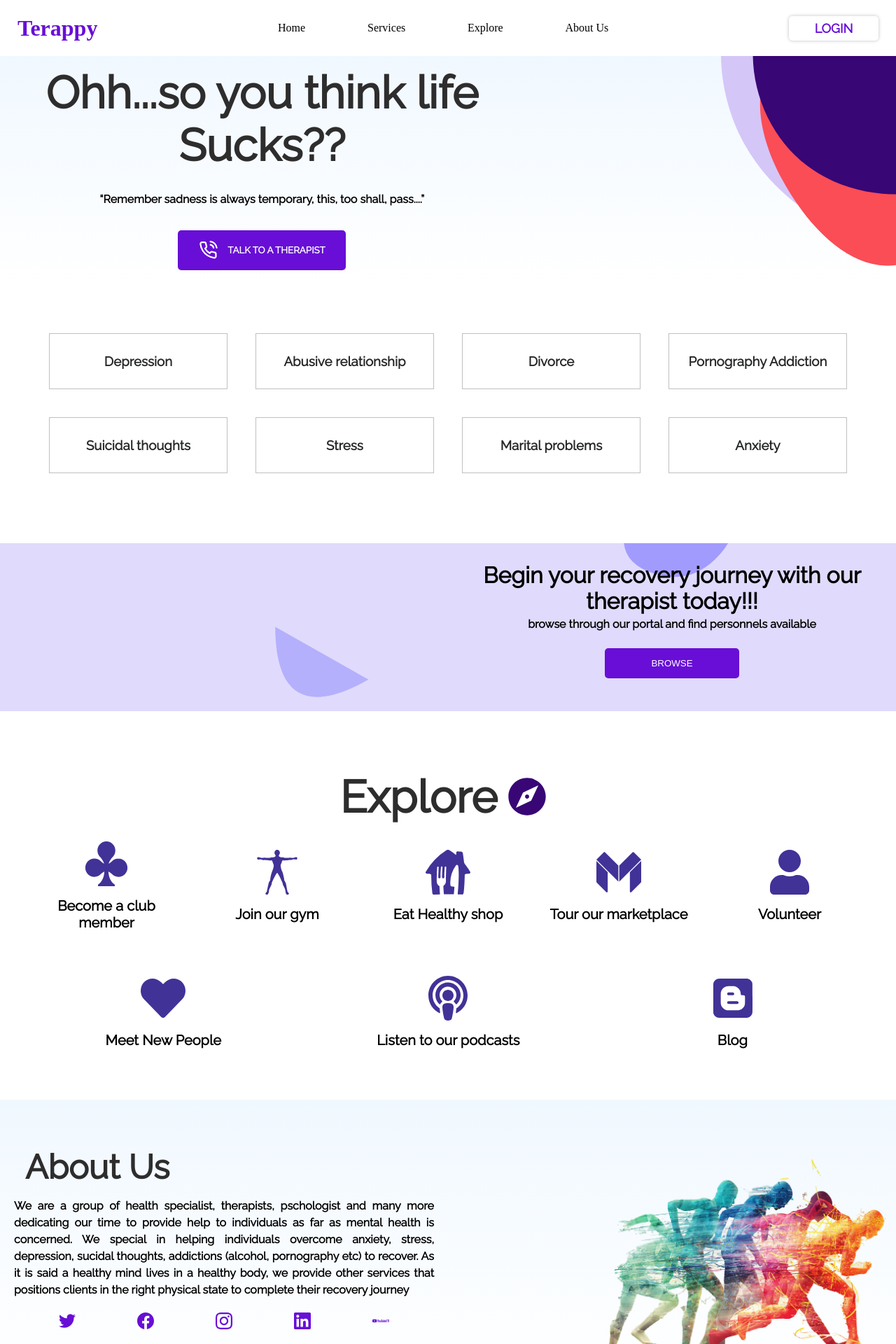
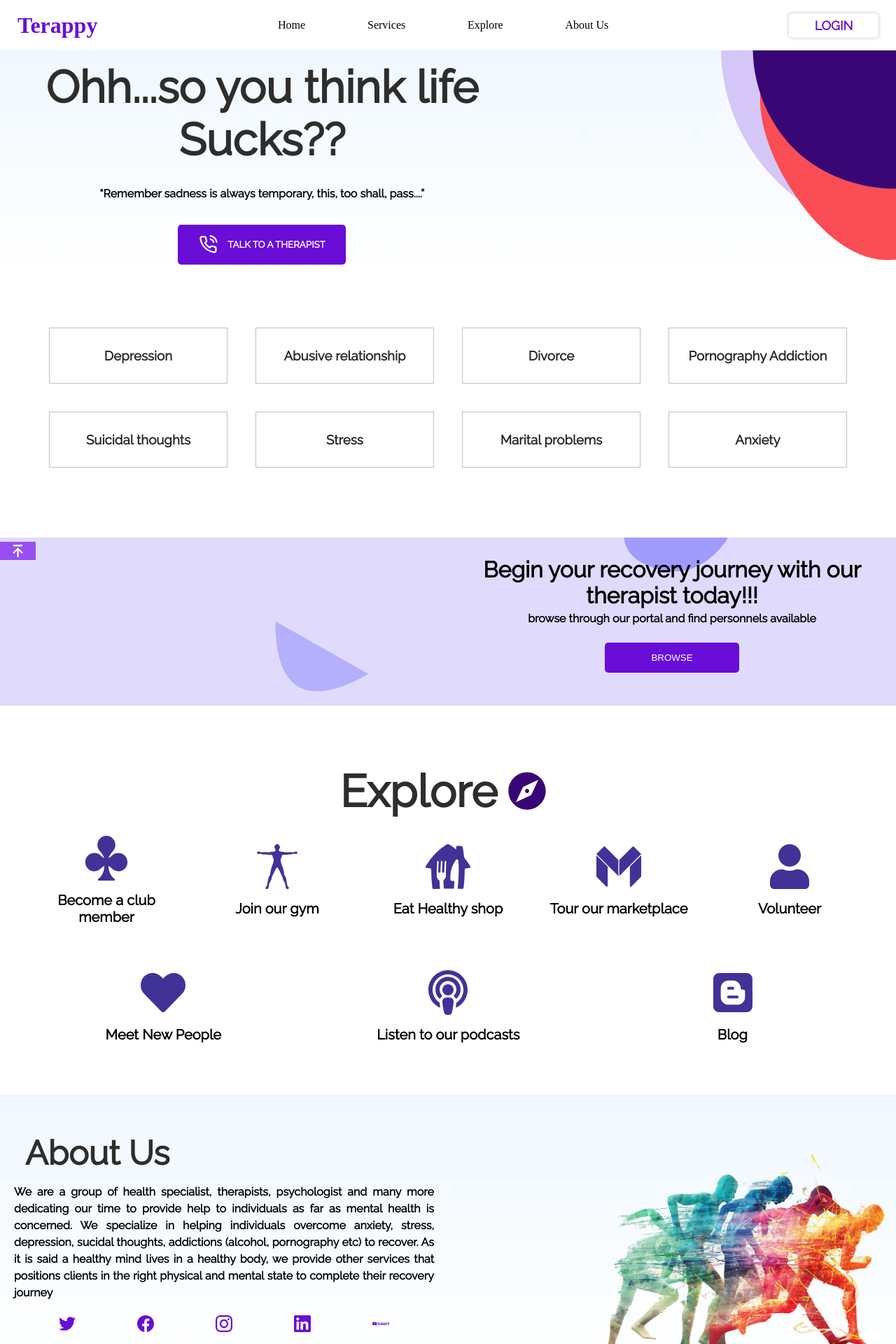
Before and after one commit to Amedzro-Elikplim/Terappy-frontend, a React (Create React App) app: page / in a window 1280 px wide. Shown: the top 1920 px of the page at 70% size. Built offline with nearby package versions, Linux system fonts and the light colour scheme; a web font is replaced by a local one.

Commit message:
aligned footercontent

```diff
--- a/src/components/HomePageSections/AboutUs.js
+++ b/src/components/HomePageSections/AboutUs.js
@@ -9,10 +9,10 @@ const AboutUs = () => {
             <AboutUsText>
                 <About>About Us</About>
                  <AboutParagraph>
-                  We are a group of health specialist, therapists, pschologist and many more dedicating our time to provide help to individuals
-                  as far as mental health is concerned. We special in helping individuals overcome anxiety, stress, depression, sucidal thoughts, addictions (alcohol, pornography etc)
+                  We are a group of health specialist, therapists, psychologist and many more dedicating our time to provide help to individuals
+                  as far as mental health is concerned. We specialize in helping individuals overcome anxiety, stress, depression, sucidal thoughts, addictions (alcohol, pornography etc)
                   to recover. As it is said a healthy mind lives in a healthy body, we provide other services that
-                  positions clients in the right physical state to complete their recovery journey
+                  positions clients in the right physical and mental state to complete their recovery journey
                   </AboutParagraph>
 
                    <SocialIcons data-aos="fade-right" data-aos-duration="500">
--- a/src/components/HomePageSections/Footer.js
+++ b/src/components/HomePageSections/Footer.js
@@ -14,9 +14,9 @@ const Footer = () => {
 
     return(
         <StyledFooter>
-            <div>
+
               <BiArrowToTop className="backToTop" onClick={() => scrollToTop()}/>
-            </div>
+
             <FooterDiv data-aos="fade-up" data-aos-duration="500">
                 <H3>Social Media</H3>
                 <P>facebook <SiFacebook /> </P>
@@ -25,7 +25,6 @@ const Footer = () => {
                 <P>Linkedin <SiLinkedin/> </P>
                 <P>facebook <SiFacebook /> </P>
                 <P>Youtube <SiYoutubetv/> </P>
-
             </FooterDiv>
             <FooterDiv data-aos="fade-up" data-aos-duration="500">
                 <H3>Terappy @2021</H3>
@@ -51,7 +50,6 @@ const StyledFooter = styled.footer`
   display: flex;
   flex-wrap: wrap;
   color: white;
-  justify-content: space-evenly;
   font-family: ${primaryFont};
   font-size: small;
 `
--- a/src/components/Navbar/Nav.js
+++ b/src/components/Navbar/Nav.js
@@ -70,11 +70,10 @@ export default Nav;
 
 const StyledNav = styled.nav`
     display: flex;
-    height: 10vh;
     margin: 0px;
-    height: 10vh;
+    height: 9vh;
     justify-content: space-between;
-    padding: 15px 25px;
+    padding: 0px 25px;
     box-shadow: 0px 0px 10px silver;
     align-items: center;
     flex-wrap: nowrap;
--- a/src/index.css
+++ b/src/index.css
@@ -7,7 +7,7 @@
 
 .container {
   display: grid;
-  grid-template-rows: minmax(10vh, auto);
+  grid-template-rows: minmax(9vh, auto);
 }
 
 .menu-icon {
@@ -42,8 +42,9 @@
 
 
 .backToTop {
-  position: absolute;
-  left: 0px;
+  position: fixed;
+  bottom: 0px;
+  left: 0;
   zoom: 2;
   background-color: #984ff1;
   border: none;
@@ -52,6 +53,5 @@
 }
 
 .backToTop:hover {
-  transform: rotate(2deg);
-  box-shadow: 0px 0px 10px rgb(87, 86, 86);
+  box-shadow: 15px 0px 5px rgb(241, 38, 72) inset;
 }
```
